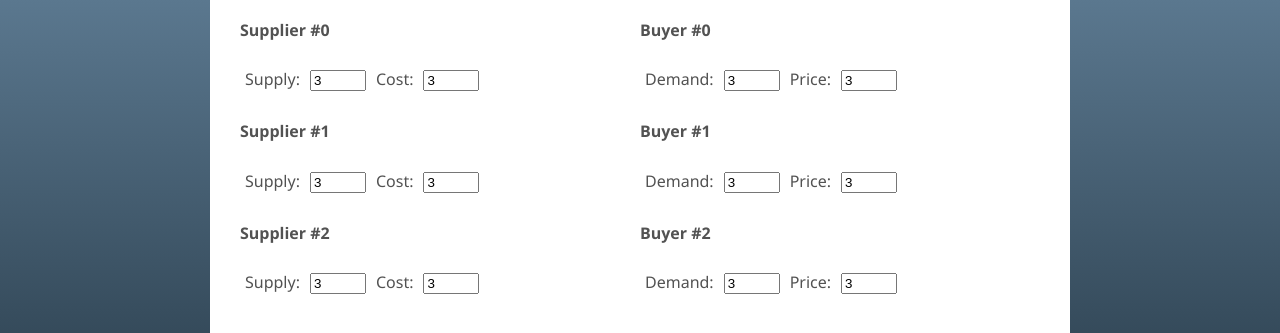
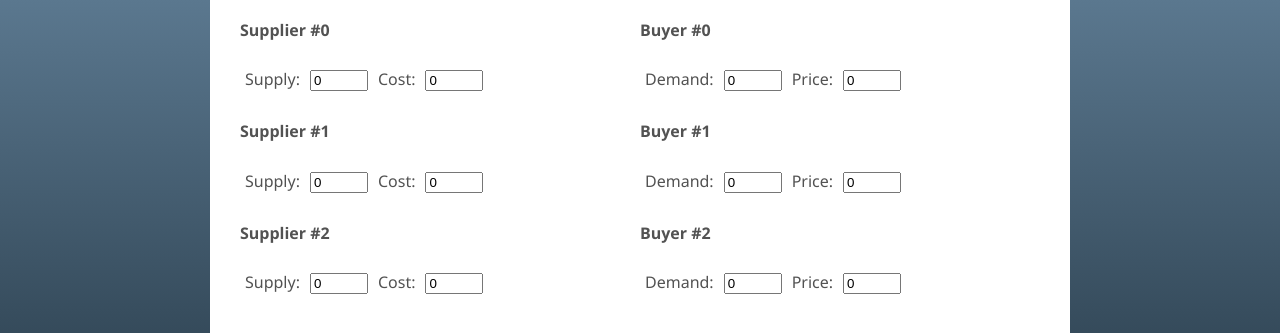
Before and after one commit to shoomilas/logistics-and-distribution, a React (Create React App) app in the folder client/: page /MiddlemanSolver in a window 1280 px wide. Both pictures are taken after a click on the button "Accept". Shown: the part 395-728 px from the top of the page. Built offline with nearby package versions, Linux system fonts and the light colour scheme; the HTML template or start-up script is replaced by a standard one.

Commit message:
Update MiddlemanSolver.js

```diff
--- a/client/src/components/MiddlemanSolver.js
+++ b/client/src/components/MiddlemanSolver.js
@@ -9,47 +9,54 @@ const MiddlemanSolver = () => {
     const colsInputRef = useRef();
     const [solverInput, setSolverInput] = useState(<div></div>);
     const [outcomeComponent, setOutcomeComponent] = useState(<div></div>);
-    const [dataArray, setDataArray] = useState()
+    const [singleCostArray, setSingleCostArray] = useState()
+    // const [suppliersArray, setSuppliersArray] = useState([])
 
     let nRows = 4
     let nCols = 4
     let nProfitAtTheEnd, nExpense
 
     console.log("[MiddlemanSolver.js: SingleCostsTable]");
-    console.log(dataArray);
+    console.log(singleCostArray);
 
     const prepOutcome = (event) => {
         // TODO: Why is it not able to access dateArray from inside of this function????
-        console.log("[SOLVE CLICKED] DATA ARRAY:");
-        console.log(dataArray);
+        console.log("[SOLVE CLICKED] singleCostArray:");
+        console.log(singleCostArray);
         const returnedElem = () => (<div>
-            {/* <h3>{dataArray[0][0]}</h3> */}
-            <h2>Y</h2>
+            {/* <h3>{singleCostArray[0][0]}</h3> */}
+            <h2>Why is it not able to access dateArray from inside of this function????</h2>
         </div>)
         setOutcomeComponent(returnedElem)
     }
 
     const prepInputForms = (event) => {
         event.preventDefault();
+        let suppliersArr = []
         const refreshSingleCosts = (outputData) => {
             // console.log("[OUTPUT FROM DYNAMIC TABLE]");
             // console.log(outputData);
-            setDataArray(outputData)
+            setSingleCostArray(outputData)
         }
-        setDataArray(Array.from({length: rowsInputRef.current.value},() => Array.from({length: colsInputRef.current.value}, () => 0)))
+        setSingleCostArray(Array.from({length: rowsInputRef.current.value},() => Array.from({length: colsInputRef.current.value}, () => 0)))
         const SuppliersInput = () => (<>{_.range(0,rowsInputRef.current.value).map((x) => <div>
                 <form>
                     <p><b>Supplier #{x}</b></p>
-                    <label>Supply:</label><input   type="number" name="rows" defaultValue="3" min="1" max ="40"/>
-                    <label>Cost:</label><input     type="number" name="rows" defaultValue="3" min="1" max ="40"/>
+                    <label>Supply:</label>
+                    <input type="number" name="supply" defaultValue="0" min="0" onChange={ (e) => {
+                        suppliersArr[x] = e.value
+                        console.log(`Setting suppliersArr[${x}] as ${e.currentTarget.value}`)
+                    } }/>
+                    <label>Cost:</label>
+                    <input type="number" name="cost" defaultValue="0" min="0"/>
                 </form>
             </div>)}</>)
 
         const BuyersInput = () => (<>{_.range(0,colsInputRef.current.value).map((x) => <div>
             <form>
                 <p><b>Buyer #{x}</b></p>
-                <label>Demand:</label><input   type="number" name="rows" defaultValue="3" min="1" max ="40"/>
-                <label>Price:</label><input  type="number" name="rows" defaultValue="3" min="1" max ="40"/>
+                <label>Demand:</label><input   type="number" name="demand" defaultValue="0" min="1"  />
+                <label>Price:</label><input  type="number" name="price" defaultValue="0" min="1"  />
             </form>
         </div>)}</>)
 
```
